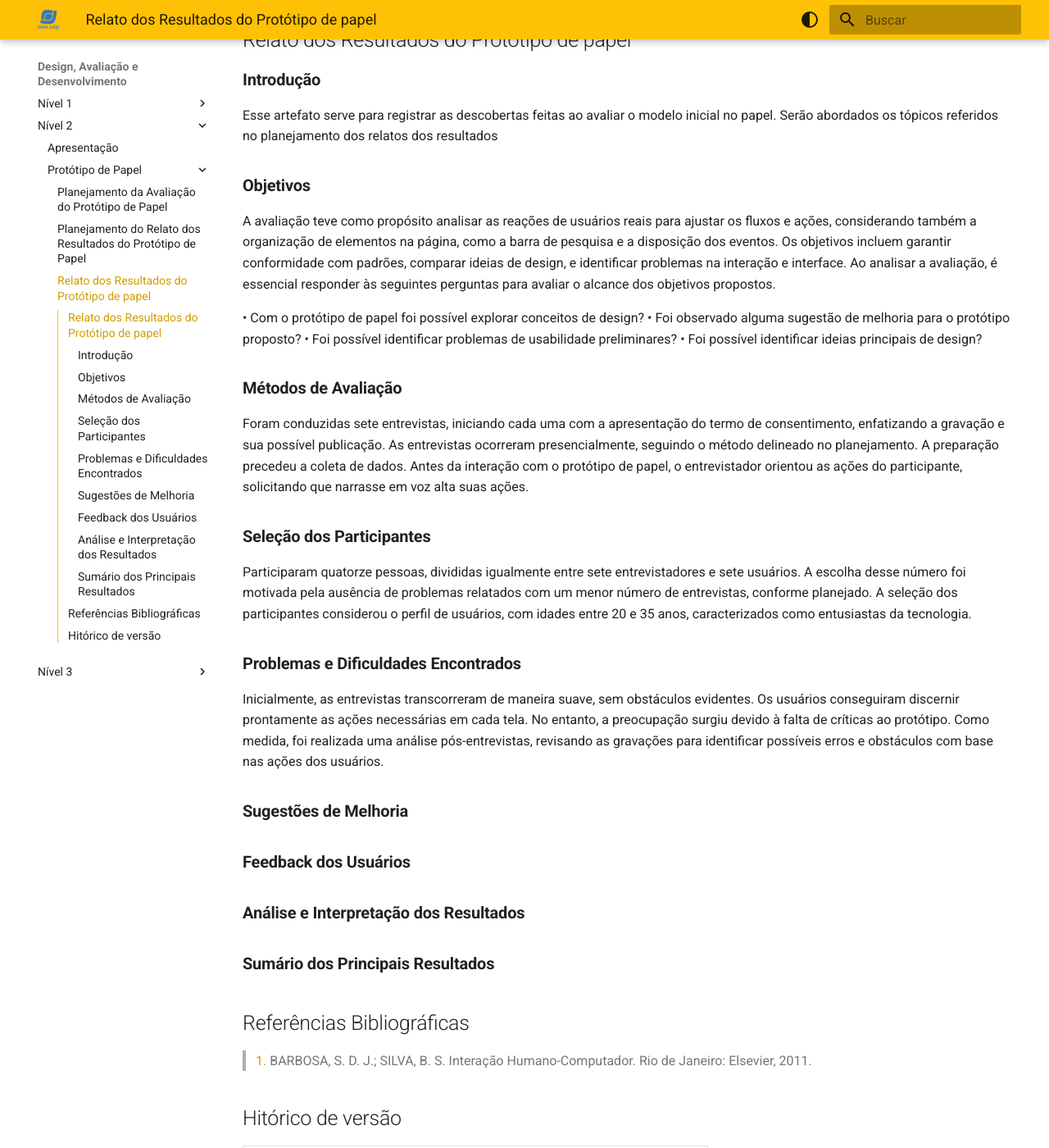
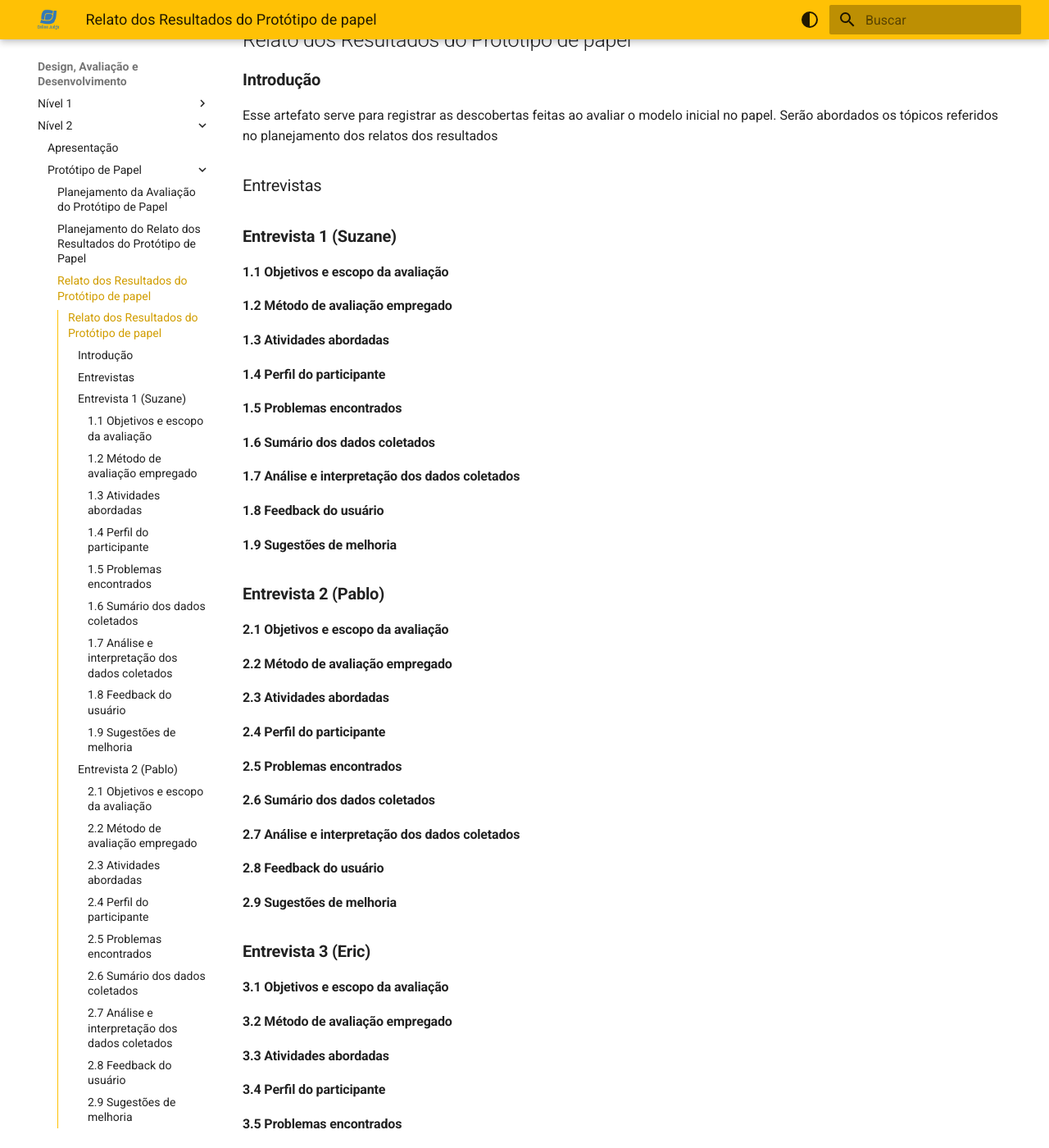
Before and after one commit to Interacao-Humano-Computador/2023.2-OnlineJudge, an MkDocs documentation site: the page built from docs/quarta-entrega/nivel2/relato-dos-resultados-do-protótipo-de-papel.md, in a window 1280 px wide and 1400 px high, scrolled down 197 px. Shown: the whole window at 82% size. Built offline with MkDocs 1.6.1 and Material for MkDocs 9.7.7, drawn with Linux system fonts in a browser that asks for light colours; some of the changed text lies outside the part shown.

Commit message:
Relato dos resultados prototipo de papel

```diff
--- a/docs/quarta-entrega/nivel2/relato-dos-resultados-do-protótipo-de-papel.md
+++ b/docs/quarta-entrega/nivel2/relato-dos-resultados-do-protótipo-de-papel.md
@@ -4,35 +4,91 @@
 
 Esse artefato serve para registrar as descobertas feitas ao avaliar o modelo inicial no papel. Serão abordados os tópicos referidos no planejamento dos relatos dos resultados
 
-### **Objetivos**
+### Entrevistas
 
-A avaliação teve como propósito analisar as reações de usuários reais para ajustar os fluxos e ações, considerando também a organização de elementos na página, como a barra de pesquisa e a disposição dos eventos. Os objetivos incluem garantir conformidade com padrões, comparar ideias de design, e identificar problemas na interação e interface. Ao analisar a avaliação, é essencial responder às seguintes perguntas para avaliar o alcance dos objetivos propostos.
+### **Entrevista 1 (Suzane)**
 
-•	Com o protótipo de papel foi possível explorar conceitos de design?
-	•	Foi observado alguma sugestão de melhoria para o protótipo proposto?
-	•	Foi possível identificar problemas de usabilidade preliminares?
-	•	Foi possível identificar ideias principais de design?
+#### 1.1 Objetivos e escopo da avaliação
+
+#### 1.2 Método de avaliação empregado
+
+#### 1.3 Atividades abordadas
+
+#### 1.4 Perfil do participante
+
+#### 1.5 Problemas encontrados
+
+#### 1.6 Sumário dos dados coletados
+
+#### 1.7 Análise e interpretação dos dados coletados
+
+#### 1.8 Feedback do usuário
+
+#### 1.9 Sugestões de melhoria
 
 
-### **Métodos de Avaliação**
 
-Foram conduzidas sete entrevistas, iniciando cada uma com a apresentação do termo de consentimento, enfatizando a gravação e sua possível publicação. As entrevistas ocorreram presencialmente, seguindo o método delineado no planejamento. A preparação precedeu a coleta de dados. Antes da interação com o protótipo de papel, o entrevistador orientou as ações do participante, solicitando que narrasse em voz alta suas ações.
+### **Entrevista 2 (Pablo)**
 
-### **Seleção dos Participantes**
+#### 2.1 Objetivos e escopo da avaliação
 
-Participaram quatorze pessoas, divididas igualmente entre sete entrevistadores e sete usuários. A escolha desse número foi motivada pela ausência de problemas relatados com um menor número de entrevistas, conforme planejado. A seleção dos participantes considerou o perfil de usuários, com idades entre 20 e 35 anos, caracterizados como entusiastas da tecnologia.
+#### 2.2 Método de avaliação empregado
 
-### **Problemas e Dificuldades Encontrados**
+#### 2.3 Atividades abordadas
 
-Inicialmente, as entrevistas transcorreram de maneira suave, sem obstáculos evidentes. Os usuários conseguiram discernir prontamente as ações necessárias em cada tela. No entanto, a preocupação surgiu devido à falta de críticas ao protótipo. Como medida, foi realizada uma análise pós-entrevistas, revisando as gravações para identificar possíveis erros e obstáculos com base nas ações dos usuários.
+#### 2.4 Perfil do participante
 
-### **Sugestões de Melhoria**
+#### 2.5 Problemas encontrados
 
-### **Feedback dos Usuários**
+#### 2.6 Sumário dos dados coletados
 
-### **Análise e Interpretação dos Resultados**
+#### 2.7 Análise e interpretação dos dados coletados
 
-### **Sumário dos Principais Resultados**
+#### 2.8 Feedback do usuário
+
+#### 2.9 Sugestões de melhoria
+
+
+### **Entrevista 3 (Eric)**
+
+#### 3.1 Objetivos e escopo da avaliação
+
+#### 3.2 Método de avaliação empregado
+
+#### 3.3 Atividades abordadas
+
+#### 3.4 Perfil do participante
+
+#### 3.5 Problemas encontrados
+
+#### 3.6 Sumário dos dados coletados
+
+#### 3.7 Análise e interpretação dos dados coletados
+
+#### 3.8 Feedback do usuário
+
+#### 3.9 Sugestões de melhoria
+
+
+### **Entrevista 4 (Luana)**
+
+#### 4.1 Objetivos e escopo da avaliação
+
+#### 4.2 Método de avaliação empregado
+
+#### 4.3 Atividades abordadas
+
+#### 4.4 Perfil do participante
+
+#### 4.5 Problemas encontrados
+
+#### 4.6 Sumário dos dados coletados
+
+#### 4.7 Análise e interpretação dos dados coletados
+
+#### 4.8 Feedback do usuário
+
+#### 4.9 Sugestões de melhoria
 
 ## Referências Bibliográficas
 > <a id="REF1" href="#anchor_1">1.</a> BARBOSA, S. D. J.; SILVA, B. S. Interação Humano-Computador. Rio de Janeiro: Elsevier, 2011.
```
Also changed, not shown: docs/quarta-entrega/nivel1/analise_de_tarefas/relato-resultados-tarefas.md (+1 -1 lines), docs/quarta-entrega/nivel1/storyboard/relato-resultados-storyboard.md (+1 -1 lines).
